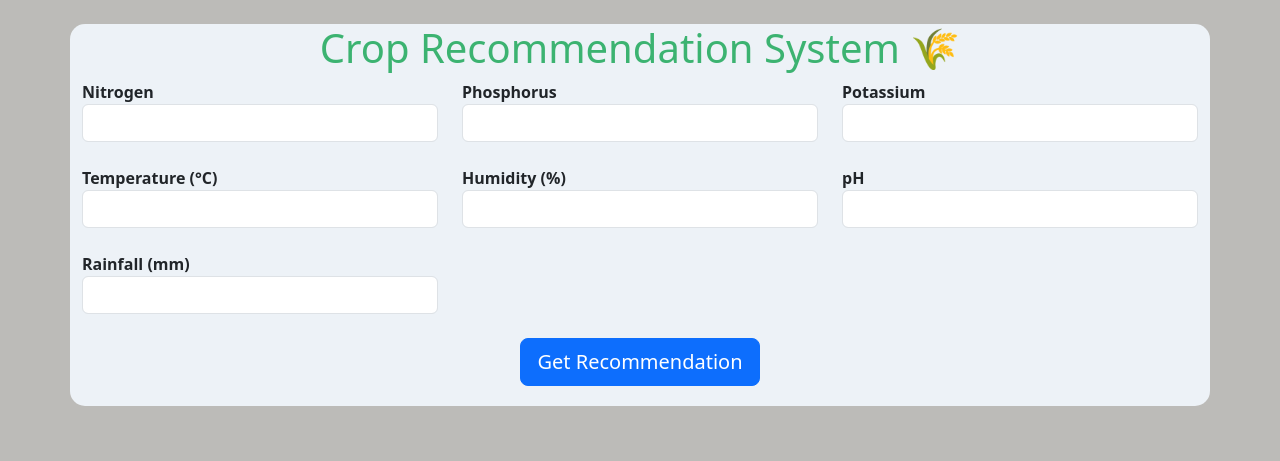
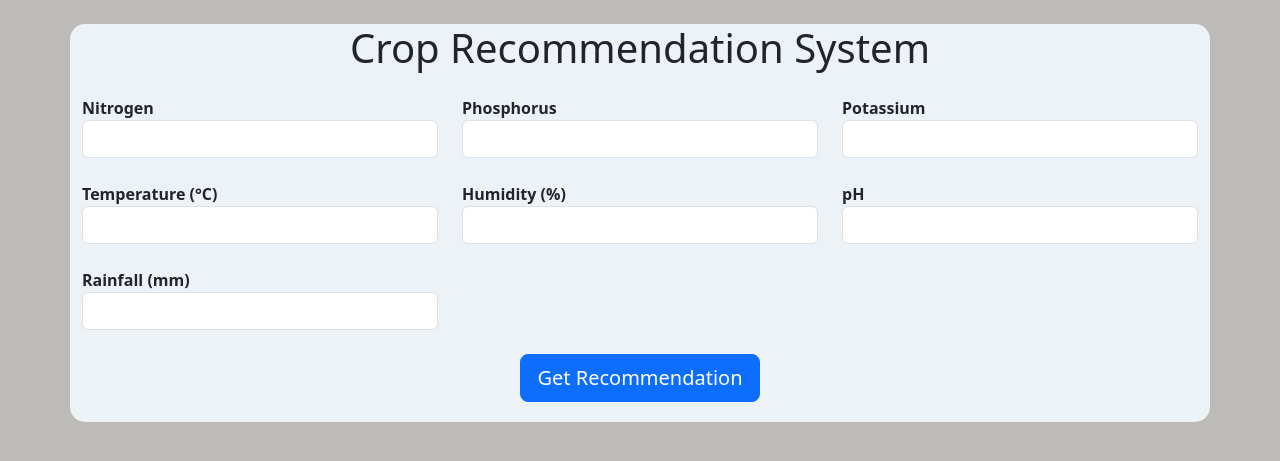
Before and after one commit to DukeDick/CropRecommendationDatasetApp, a Python web app: template templates/index.html in a window 1280 px wide. Shown: the part 56-517 px from the top of the page. Run offline with Jinja, Linux system fonts and the light colour scheme; the template is opened without the code that fills it, so the values that code supplies are empty.

Commit message:
Update index.html

```diff
--- a/templates/index.html
+++ b/templates/index.html
@@ -6,10 +6,6 @@
     <title>Crop Recommendation</title>
     <link href="https://cdn.jsdelivr.net/npm/bootstrap@5.3.0-alpha3/dist/css/bootstrap.min.css" rel="stylesheet">
     <style>
-      h1 {
-        color: mediumseagreen;
-        text-align: center;
-      }
       .card {
         color: white;
         margin-top: 20px;
@@ -31,7 +27,10 @@
     </nav>
 
     <div class="container my-4">
-      <h1>Crop Recommendation System 🌾</h1>
+      <h1 class="text-center my-4" style="white-space: nowrap; font-size: 2.5rem;">
+        <span style="font-size: 2.5rem;"></span> Crop Recommendation System
+      </h1>
+
       <form action="/predict" method="POST">
         <div class="row">
           <div class="col-md-4">
```
